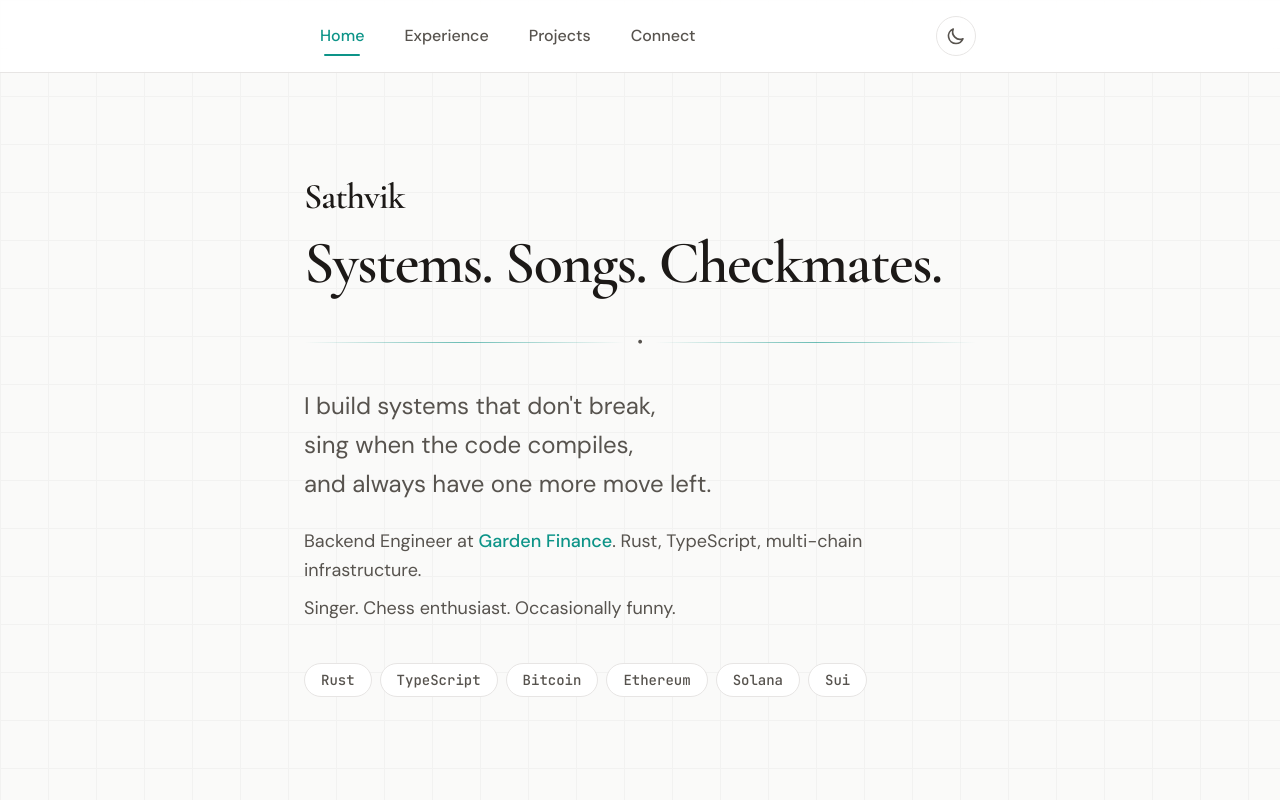
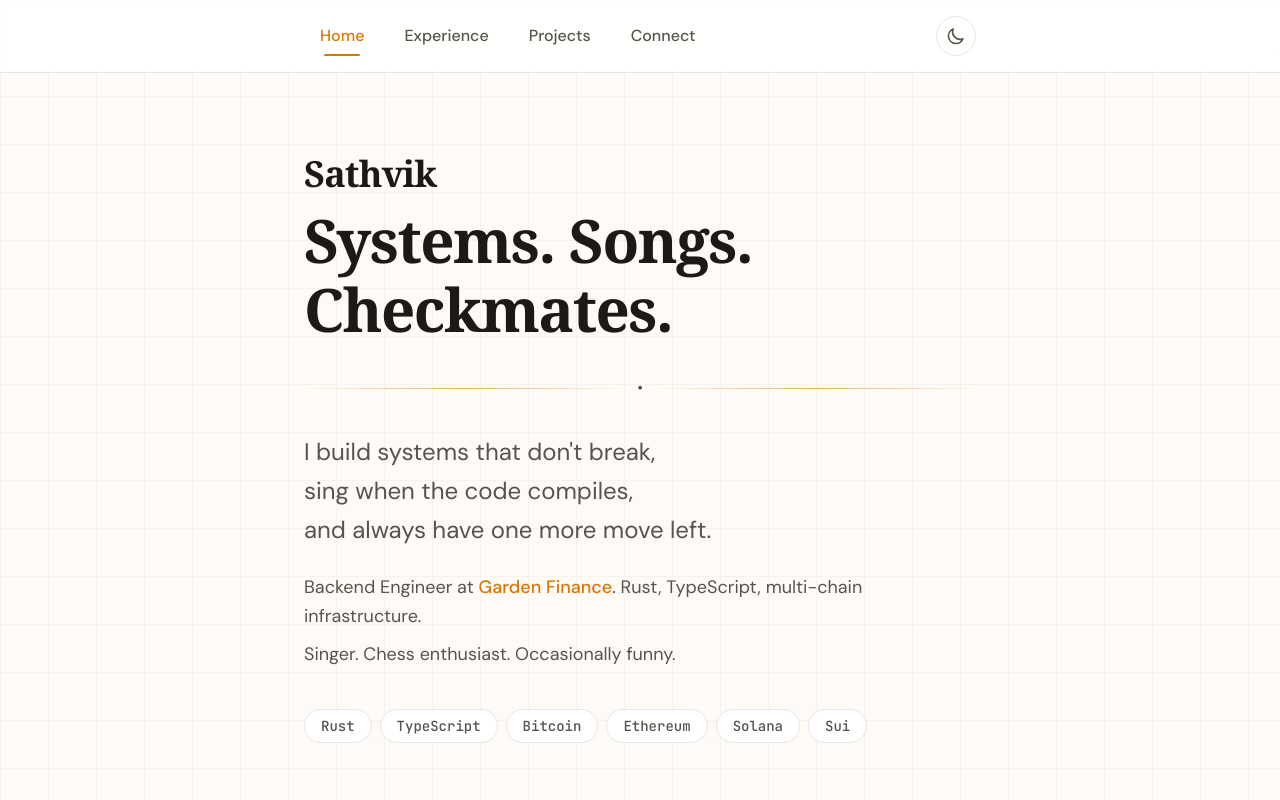
Before and after one commit to svssathvik7/portfolio, a React (Vite) app in the folder frontend/: page / in a window 1280 px wide. Shown: the top 800 px of the page. Built offline with nearby package versions, Linux system fonts and the light colour scheme.

Commit message:
feat(theme): new palette (amber accent, dark base) and Space Grotesk typography
- Replace teal with amber/gold accent for Control Panel aesthetic
- Add scroll-snap container styles and prefers-reduced-motion support
- Swap Cormorant Garamond for Space Grotesk (--font-display)

Made-with: Cursor

```diff
--- a/frontend/index.html
+++ b/frontend/index.html
@@ -16,7 +16,7 @@
     <link rel="preconnect" href="https://fonts.googleapis.com" />
     <link rel="preconnect" href="https://fonts.gstatic.com" crossorigin />
     <link
-      href="https://fonts.googleapis.com/css2?family=Cormorant+Garamond:ital,wght@0,400;0,600;1,400&family=DM+Sans:ital,wght@0,400;0,500;0,600;1,400&family=JetBrains+Mono:wght@400;500&display=swap"
+      href="https://fonts.googleapis.com/css2?family=Space+Grotesk:wght@400;500;600;700&family=DM+Sans:ital,wght@0,400;0,500;0,600;1,400&family=JetBrains+Mono:wght@400;500&display=swap"
       rel="stylesheet"
     />
   </head>
--- a/frontend/src/index.css
+++ b/frontend/src/index.css
@@ -1,7 +1,7 @@
 @import "tailwindcss";
 
 @theme {
-  --font-serif: 'Cormorant Garamond', Georgia, serif;
+  --font-display: 'Space Grotesk', ui-sans-serif, system-ui, sans-serif;
   --font-sans: 'DM Sans', ui-sans-serif, system-ui, sans-serif;
   --font-mono: 'JetBrains Mono', ui-monospace, monospace;
 }
@@ -13,15 +13,15 @@
   -moz-osx-font-smoothing: grayscale;
 
   /* Default values replaced on runtime by theme.ts */
-  --bg: #fafaf9;
+  --bg: #fefaf5;
   --bg-elevated: #ffffff;
   --text: #1c1917;
   --text-muted: #57534e;
-  --primary: #0d9488;
-  --primary-soft: #ccfbf1;
+  --primary: #d97706;
+  --primary-soft: #fef3c7;
   --primary-contrast: #ffffff;
   --border: #e7e5e4;
-  --ring: #5eead4;
+  --ring: #f59e0b;
   --accent-warm: #b45309;
 }
 
@@ -33,12 +33,19 @@ html {
   scroll-behavior: smooth;
 }
 
+@media (prefers-reduced-motion: reduce) {
+  html {
+    scroll-behavior: auto;
+  }
+}
+
 html,
 body,
 #root {
   margin: 0;
   width: 100%;
   min-height: 100%;
+  height: 100%;
 }
 
 body {
@@ -53,3 +60,17 @@ body {
 ::-moz-selection {
   background-color: color-mix(in srgb, var(--primary) 35%, transparent);
 }
+
+/* Scroll-snap container for sectioned layout */
+.scroll-snap-container {
+  overflow-y: auto;
+  overflow-x: hidden;
+  scroll-snap-type: y mandatory;
+  height: 100vh;
+}
+
+.scroll-snap-section {
+  scroll-snap-align: start;
+  scroll-snap-stop: normal;
+  min-height: 100dvh;
+}
--- a/frontend/src/theme.ts
+++ b/frontend/src/theme.ts
@@ -2,27 +2,27 @@ export type ThemeMode = 'light' | 'dark';
 
 export const themePalettes = {
   light: {
-    '--bg': '#fafaf9',
+    '--bg': '#fefaf5',
     '--bg-elevated': '#ffffff',
     '--text': '#1c1917',
     '--text-muted': '#57534e',
-    '--primary': '#0d9488',
-    '--primary-soft': '#ccfbf1',
+    '--primary': '#d97706',
+    '--primary-soft': '#fef3c7',
     '--primary-contrast': '#ffffff',
     '--border': '#e7e5e4',
-    '--ring': '#5eead4',
+    '--ring': '#f59e0b',
     '--accent-warm': '#b45309',
   },
   dark: {
-    '--bg': '#0c0a09',
-    '--bg-elevated': '#1c1917',
+    '--bg': '#0a0a0b',
+    '--bg-elevated': '#141414',
     '--text': '#fafaf9',
     '--text-muted': '#a8a29e',
-    '--primary': '#2dd4bf',
-    '--primary-soft': '#134e4a',
-    '--primary-contrast': '#042f2e',
-    '--border': '#292524',
-    '--ring': '#14b8a6',
+    '--primary': '#fbbf24',
+    '--primary-soft': '#422006',
+    '--primary-contrast': '#1c1917',
+    '--border': '#27272a',
+    '--ring': '#f59e0b',
     '--accent-warm': '#f59e0b',
   },
 } as const;
```
